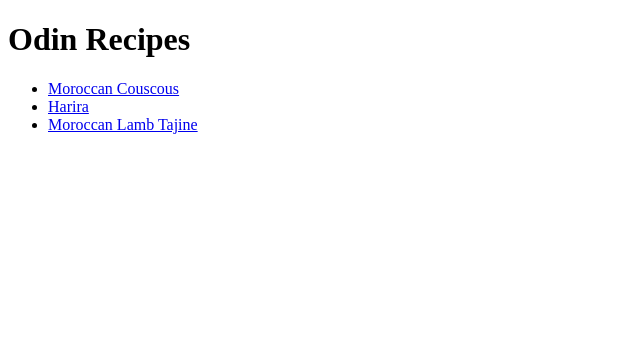
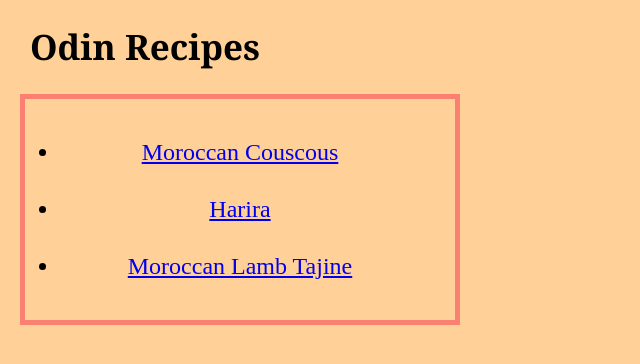
Before and after one commit to YasserSidiki/odin-recipes, a plain HTML site: page index.html in a window 1280 px wide. Shown: the whole page, without its empty margins (0-640 px from the left). Drawn offline with Linux system fonts and the light colour scheme.

Commit message:
Style the home page
Styled the home page and added some generic style rules.

```diff
--- a/index.html
+++ b/index.html
@@ -4,10 +4,12 @@
     <meta charset="UTF-8">
     <meta name="viewport" content="width=device-width, initial-scale=1.0">
     <title>Odin recipes</title>
+    <link rel="stylesheet" href="styles.css" >
 </head>
+
 <body>
     <h1>Odin Recipes</h1>
-    <ul>
+    <ul class="recipe-list">
         <li>
              <a href="recipes/couscous.html">Moroccan Couscous</a>
         </li>
--- /dev/null
+++ b/styles.css
@@ -0,0 +1,27 @@
+body {
+    margin: 20px;
+    width: 600px;
+    background-color: rgb(255, 208, 151);
+    box-sizing: border-box;
+}
+
+h1{
+    margin-left: 10px;
+    font-size: 35px ;
+    font-family: Georgia, Garamond, 'Times New Roman', Times, serif ;
+}
+
+.recipe-list{
+    border: 5px solid salmon;
+    width: 400px;
+    padding: 15px;
+    text-align: center;
+
+}
+
+
+.recipe-list li {
+    margin: 20px;
+    font-size: 24px;
+    padding: 5px;
+}
```
Also changed, not shown: recipes/couscous.html (+1 -0 lines), recipes/harira.html (+1 -0 lines), recipes/tajine.html (+1 -0 lines).
